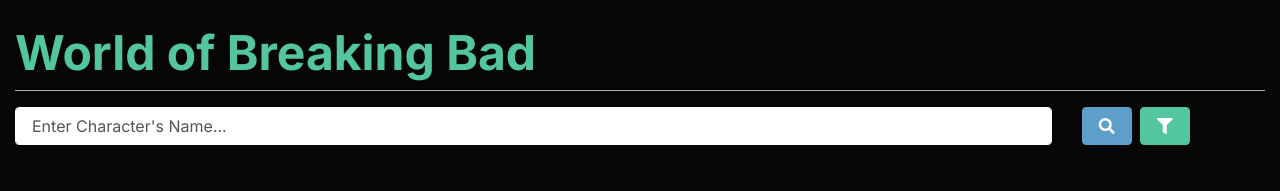
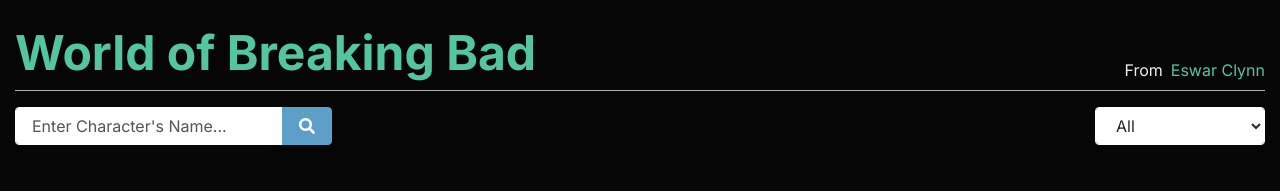
Before and after one commit to Deepzzz54321/breaking-bad-wiki, a Next.js app: page / in a window 1280 px wide. Shown: the top 191 px of the page. Built offline with nearby package versions, Linux system fonts and the light colour scheme; no server answers.

Commit message:
Fix search bar.

```diff
--- a/components/FilterOptions.jsx
+++ /dev/null
@@ -1,11 +0,0 @@
-import { Collapse } from "react-bootstrap";
-
-export default function FilterOptions() {
-  return (
-    <p>
-      Anim pariatur cliche reprehenderit, enim eiusmod high life accusamus terry
-      richardson ad squid. Nihil anim keffiyeh helvetica, craft beer labore wes
-      anderson cred nesciunt sapiente ea proident.
-    </p>
-  );
-}
--- a/components/Header.jsx
+++ b/components/Header.jsx
@@ -3,11 +3,24 @@
 export default function Header() {
   return (
     <div className="head">
-      <Link href="/">
-        <a className="text-decoration-none">
-          <h2 className="text-primary d-inline-block">World of Breaking Bad</h2>
-        </a>
-      </Link>
+      <div className="d-flex justify-content-between">
+        <Link href="/">
+          <a className="text-decoration-none">
+            <h2 className="text-primary d-inline-block">
+              World of Breaking Bad
+            </h2>
+          </a>
+        </Link>
+        <div className="align-self-end mb-2 d-none d-md-inline">
+          From
+          <a
+            href="https://www.linkedin.com/in/eswar-clynn"
+            className="text-decoration-none ml-2"
+          >
+            Eswar Clynn
+          </a>
+        </div>
+      </div>
       <div className="border-top border-light"></div>
     </div>
   );
--- a/components/SearchBar.jsx
+++ b/components/SearchBar.jsx
@@ -1,46 +1,37 @@
 import { useState } from "react";
-import { Button, Col, Collapse, Form, Row } from "react-bootstrap";
-import FilterOptions from "./FilterOptions";
+import { Button, Col, Form, InputGroup, Row } from "react-bootstrap";
 import Icon from "./Icon";
 
 export default function SearchBar() {
-  const [collapseOpen, setCollapseOpen] = useState(false);
-
   return (
     <>
-      <Row className="align-items-center my-3">
-        <Form className="w-100" inline>
-          <Col xs="7" md="9" lg="10">
+      <Row className="justify-content-between align-items-center my-3">
+        <Col md="6">
+          <Form inline>
+            <InputGroup>
               <Form.Control
                 type="text"
                 name="character_name"
                 placeholder="Enter Character's Name..."
-              className="w-100"
               />
-          </Col>
-          <Col xs="5" md="3" lg="2">
-            <Button variant="secondary" type="submit">
+              <InputGroup.Append>
+                <Button variant="secondary">
                   <Icon name="search" />
                 </Button>
-            <Button
-              variant="primary"
-              type="button"
-              className="ml-2"
-              onClick={() => setCollapseOpen(!collapseOpen)}
-              aria-controls="filter-options"
-              aria-expanded={collapseOpen}
-            >
-              <Icon name="filter" />
-            </Button>
+              </InputGroup.Append>
+            </InputGroup>
+          </Form>
         </Col>
+        <Col md="6" className="mt-3 mt-md-0">
+          <Form inline className="justify-content-end">
+            <Form.Control as="select">
+              <option>All</option>
+              <option value="Breaking Bad">Breaking Bad</option>
+              <option value="Better Call Saul">Better Call Saul</option>
+            </Form.Control>
           </Form>
+        </Col>
       </Row>
-
-      <Collapse in={collapseOpen}>
-        <div id="filter-options">
-          <FilterOptions />
-        </div>
-      </Collapse>
     </>
   );
 }
```
Lines whose indentation alone changed are shown as unchanged.
